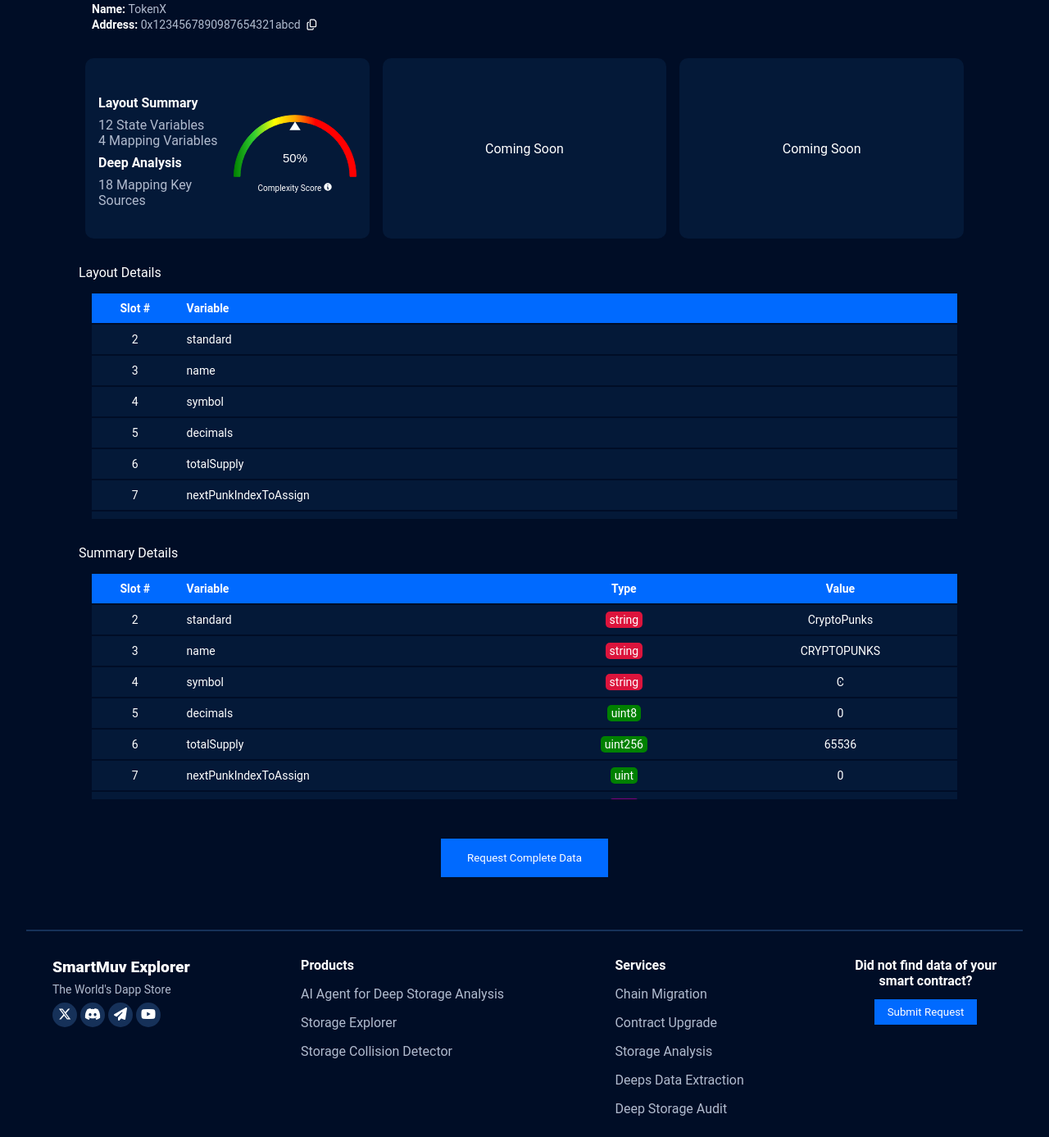
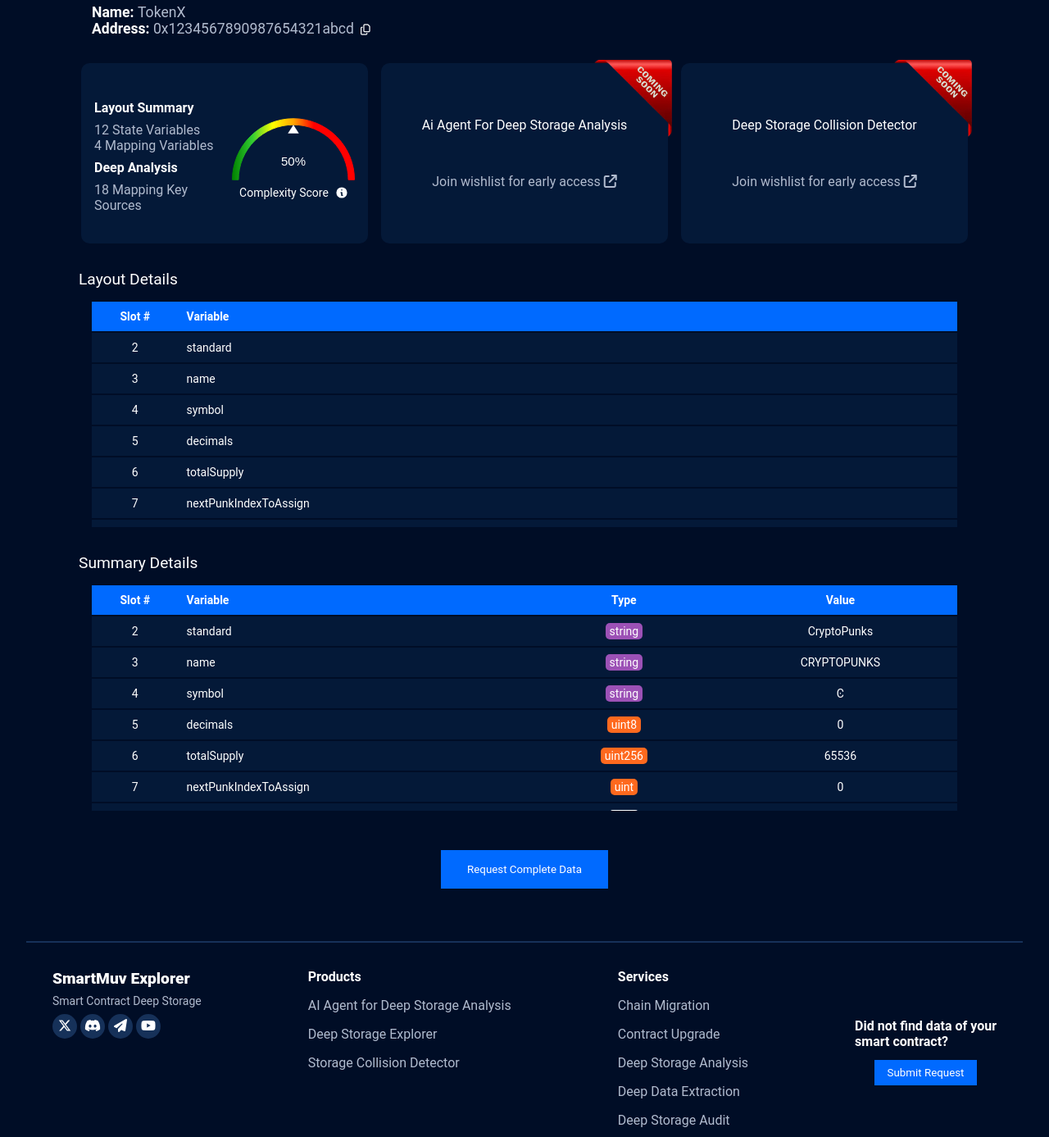
Before and after one commit to Kashifrazabb/smartmuv, a plain HTML site: page result.html in a window 1280 px wide. Shown: the part 208-1595 px from the top of the page at 82% size. Drawn offline with nearby package versions, Linux system fonts and the light colour scheme.

Commit message:
some changes

```diff
--- a/asset/style.css
+++ b/asset/style.css
@@ -85,6 +85,7 @@ main>div {
 
 .detailHeading {
     margin-bottom: 1rem;
+    font-size: 1.2rem;
 }
 
 .detailHeading+div {
@@ -93,12 +94,12 @@ main>div {
 
 .contractDetail span:nth-child(1) {
     font-weight: bold;
-    font-size: 14px;
+    font-size: 1.1rem;
 }
 
 .contractDetail span:nth-child(2) {
     color: var(--textColor);
-    font-size: 14px;
+    font-size: 1.1rem;
 }
 
 .contractDetail button {
@@ -109,6 +110,7 @@ main>div {
     background: transparent;
     color: white;
 }
+
 
 .copy__tooltip {
     visibility: hidden;
@@ -129,17 +131,37 @@ main>div {
 }
 
 .deepDetail {
-    padding: 1rem;
+    padding:1rem;
     font-size: 1rem;
     border-radius: 10px;
     flex-basis: calc((100% / 3) - 1rem);
     /* 100%/BoxesInRow - Gap - Padding*/
-    min-width: 300px;
+    min-width: 350px;
     background: var(--secondaryColor);
     display: flex;
     justify-content: space-around;
     align-items: center;
     min-height: 220px;
+}
+
+.deepBox2,.deepBox3 {
+    position: relative;
+    flex-direction: column;
+    justify-content: space-evenly;
+    text-align: center;
+}
+
+.deepBox2:after,.deepBox3:after {
+    content:'';
+    background-image: url('./coming\ soon.png');
+    background-size: contain;
+    background-repeat: no-repeat;
+    display: inline-block;
+    width:100px;
+    height:100px;
+    position: absolute;
+    top:-4px;
+    right:-6px;
 }
 
 .deepBoxHeading {
@@ -156,9 +178,11 @@ main>div {
 }
 
 .speedo div {
-    font-size: 10px;
+    font-size: 14px;
     margin-top: -5px;
-    text-align: center;
+    display: flex;
+    justify-content: space-evenly;
+    align-items: center;
 }
 
 .icon-i {
@@ -278,7 +302,9 @@ footer {
 }
 
 .footerNoContract {
-    text-align: center;
+    display: flex;
+    flex-direction: column;
+    justify-content: center;
 }
 
 .footerNoContract div {
@@ -306,6 +332,10 @@ footer {
     color: white;
     font-size: 1.2rem;
     font-weight: 900;
+}
+
+.footerLogoBox {
+    margin-bottom: 1rem;
 }
 
 .footerLogoBox p {
@@ -420,6 +450,12 @@ a {
 
     header button {
         display: none;
+    }
+
+    .speedo div {
+        font-size: 10px;
+        width: 120px;
+        margin-left: -10px;
     }
 }
 
--- a/result.html
+++ b/result.html
@@ -45,13 +45,23 @@
                     </div>
                     <div class="speedo">
                         <canvas id="myChart"></canvas>
-                        <div>Complexity Score <svg class="icon-i" width="10" height="10" viewBox="0 0 17 16" xmlns="http://www.w3.org/2000/svg"><path fill="white" fill-rule="evenodd" clip-rule="evenodd" d="M16.5 8a8 8 0 1 1-16 0 8 8 0 0 1 16 0Zm-7-4a1 1 0 1 1-2 0 1 1 0 0 1 2 0Zm-2 3a1 1 0 0 0 0 2v3a1 1 0 0 0 1 1h1a1 1 0 1 0 0-2V8a1 1 0 0 0-1-1h-1Z">
+                        <div>Complexity Score <svg class="icon-i" width="14" height="14" viewBox="0 0 17 16" xmlns="http://www.w3.org/2000/svg"><path fill="white" fill-rule="evenodd" clip-rule="evenodd" d="M16.5 8a8 8 0 1 1-16 0 8 8 0 0 1 16 0Zm-7-4a1 1 0 1 1-2 0 1 1 0 0 1 2 0Zm-2 3a1 1 0 0 0 0 2v3a1 1 0 0 0 1 1h1a1 1 0 1 0 0-2V8a1 1 0 0 0-1-1h-1Z">
                             <title>Range from 0 to 100</title>
                         </path></svg></div>
                     </div>
                 </div>
-                <div class="deepBox2 deepDetail">Coming Soon</div>
-                <div class="deepBox3  deepDetail">Coming Soon</div>
+                <div class="deepBox2 deepDetail">
+                    <div>Ai Agent For Deep Storage Analysis</div>
+                    <div>
+                        <a href="">Join wishlist for early access <i class="fa-duotone fa-solid fa-arrow-up-right-from-square"></i></a>
+                    </div>
+                </div>
+                <div class="deepBox3 deepDetail">
+                    <div>Deep Storage Collision Detector</div>
+                    <div>
+                        <a href="">Join wishlist for early access <i class="fa-duotone fa-solid fa-arrow-up-right-from-square"></i></a>
+                    </div>
+                </div>
             </div>
             <div class="layoutDetailsBox">
                 <div class="detailHeading">Layout Details</div>
@@ -88,7 +98,7 @@
                 <div class="footerLogo">
                     <a href="./index.html">SmartMuv Explorer</a>
                 </div>
-                <p>The World's Dapp Store</p>
+                <p>Smart Contract Deep Storage</p>
                 <div class="icons">
                     <a href=""><i class="fa-brands fa-x-twitter"></i></a>
                     <a href=""><i class="fa-brands fa-discord"></i></a>
@@ -99,15 +109,15 @@
             <div class="footerProducts">
                 <h4>Products</h4>
                 <div><a href="">AI Agent for Deep Storage Analysis</a></div>
-                <div><a href="">Storage Explorer</a></div>
+                <div><a href="">Deep Storage Explorer</a></div>
                 <div><a href="">Storage Collision Detector</a></div>
             </div>
             <div class="footerServices">
                 <h4>Services</h4>
                 <div><a href="">Chain Migration</a></div>
                 <div><a href="">Contract Upgrade</a></div>
-                <div><a href="">Storage Analysis</a></div>
-                <div><a href="">Deeps Data Extraction</a></div>
+                <div><a href="">Deep Storage Analysis</a></div>
+                <div><a href="">Deep Data Extraction</a></div>
                 <div><a href="">Deep Storage Audit</a></div>
             </div>
             <div class="footerNoContract">
--- a/result.js
+++ b/result.js
@@ -25,9 +25,15 @@ fetch(`data/storage_data.json`).then(res => res.json()).then(data => {
     var summary__type=document.querySelectorAll(".summaryDetailsBox table tr td:nth-child(3)");
     summary__type.forEach(i=> {
         if(i.innerText=="string") {
-            i.querySelector("span").style.background="crimson"
+            i.querySelector("span").style.background="#9c51b6";
+            i.querySelector("span").style.color="white"
         } else if(i.innerText=="bool") {
-            i.querySelector("span").style.background="purple"
+            i.querySelector("span").style.background="white";
+            i.querySelector("span").style.color="black"
+        }
+        else {
+            i.querySelector("span").style.background="#fe691e"
+            i.querySelector("span").style.color="white"
         }
     })
 });
@@ -60,7 +66,7 @@ const gaugeChartText = {
         const score = chart.data.datasets[0].data[0];
         const angle = Math.PI + (score / 100) * Math.PI; // Calculate angle
         const xCor =  chart.getDatasetMeta(0).data[0].x;
-        const yCor = chart.getDatasetMeta(0).data[0].y - 12;
+        const yCor = chart.getDatasetMeta(0).data[0].y - (screen.width < 480 ? 6 : 12);
 
         const radius = (chart.chartArea.bottom - chart.chartArea.top) / 2;
 
```
Also changed, not shown: index.html (+6 -6 lines), asset/coming soon.png (added).
